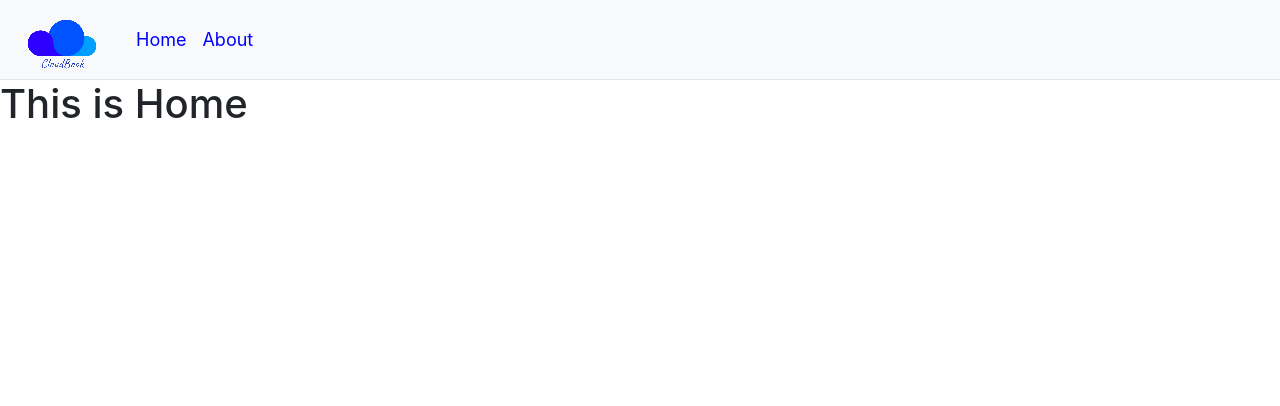
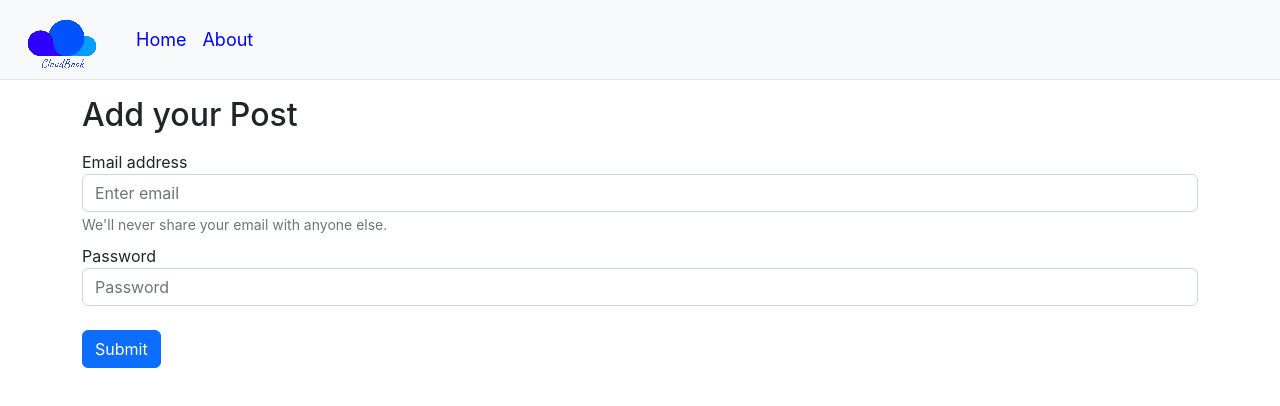
Before and after one commit to SidharthMishra-07/CloudBook, a React (Create React App) app: page / in a window 1280 px wide. Shown: the top 406 px of the page. Built offline with nearby package versions, Linux system fonts and the light colour scheme.

Commit message:
Changes Added

```diff
--- a/src/Components/Home.js
+++ b/src/Components/Home.js
@@ -1,9 +1,25 @@
-import React from 'react'
+import React, {useContext} from 'react'
+import noteContext from '../Context/notes/noteContext'
 
 export const Home = () => {
   return (
     <div>
-        <h1>This is Home</h1>
+      <div className="container my-3">
+        <h2>Add your Post</h2>
+        <form className='my-3'>
+          <div className="form-group my-2">
+            <label for="exampleInputEmail1">Email address</label>
+            <input type="email" className="form-control" id="exampleInputEmail1" aria-describedby="emailHelp" placeholder="Enter email" />
+            <small id="emailHelp" className="form-text text-muted">We'll never share your email with anyone else.</small>
+          </div>
+          <div className="form-group my-2">
+            <label for="exampleInputPassword1">Password</label>
+            <input type="password" className="form-control" id="exampleInputPassword1" placeholder="Password" />
+          </div>
+          <button type="submit" className="btn btn-primary my-3">Submit</button>
+        </form>
+      </div>
+
     </div>
   )
 }
```
Also changed, not shown: src/Components/Notes.js (added, +14 -0 lines).
